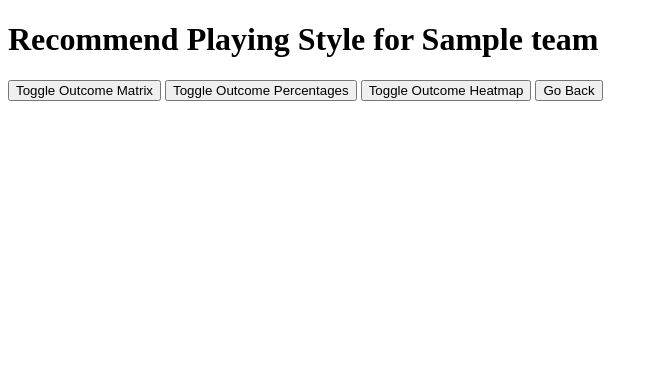
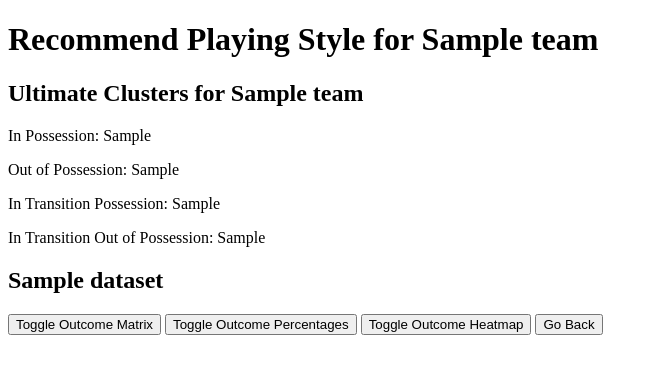
Before and after one commit to egecjdemir/how_football_teams_play, a Python web app: template flask/templates/recommend_playing_style.html in a window 1280 px wide. Shown: the top 374 px of the page, without its empty margins (0-658 px from the left). Run offline with Jinja, Linux system fonts and the light colour scheme; the template is opened without the code that fills it: most values are stand-ins (such as "Sample title", 1, 10 or a date in 2020).

Commit message:
Add files via upload

```diff
--- a/flask/templates/recommend_playing_style.html
+++ b/flask/templates/recommend_playing_style.html
@@ -12,46 +12,37 @@
             }
         }
 
-        function disableButton(buttonId) {
-            var button = document.getElementById(buttonId);
-            button.disabled = true;
-        }
-
-        function toggleOutcomeMatrix() {
-            var img = document.getElementById('outcomeMatrix');
+        function toggleDatasetImage(dataset, plotType) {
+            var imgId = `${dataset}_${plotType}`;
+            var img = document.getElementById(imgId);
             if (!img.src || img.src.endsWith('#')) {
-                img.src = "/static/images/outcome_matrix.png?" + new Date().getTime(); // Force refresh
+                img.src = `/static/images/${dataset}_${plotType}.png?` + new Date().getTime(); // Force refresh
             }
-            toggleImage('outcomeMatrix');
-        }
-
-        function toggleOutcomePercentages() {
-            var img = document.getElementById('outcomePercentages');
-            if (!img.src || img.src.endsWith('#')) {
-                img.src = "/static/images/outcome_percentages.png?" + new Date().getTime(); // Force refresh
-            }
-            toggleImage('outcomePercentages');
-        }
-
-        function toggleOutcomeHeatmap() {
-            var img = document.getElementById('outcomeHeatmap');
-            if (!img.src || img.src.endsWith('#')) {
-                img.src = "/static/images/outcome_heatmap.png?" + new Date().getTime(); // Force refresh
-            }
-            toggleImage('outcomeHeatmap');
+            toggleImage(imgId);
         }
     </script>
 </head>
 <body>
     <h1>Recommend Playing Style for {{ team if team else league }}</h1>
-    <button id="toggleOutcomeMatrixBtn" onclick="toggleOutcomeMatrix()">Toggle Outcome Matrix</button>
-    <img id="outcomeMatrix" src="#" alt="Outcome Matrix" style="display:none;">
 
-    <button id="toggleOutcomePercentagesBtn" onclick="toggleOutcomePercentages()">Toggle Outcome Percentages</button>
-    <img id="outcomePercentages" src="#" alt="Outcome Percentages" style="display:none;">
+    <h2>Ultimate Clusters for {{ team }}</h2>
+    <p>In Possession: {{ in_poss_cluster }}</p>
+    <p>Out of Possession: {{ out_of_poss_cluster }}</p>
+    <p>In Transition Possession: {{ trans_in_poss_cluster }}</p>
+    <p>In Transition Out of Possession: {{ trans_out_of_poss_cluster }}</p>
 
-    <button id="toggleOutcomeHeatmapBtn" onclick="toggleOutcomeHeatmap()">Toggle Outcome Heatmap</button>
-    <img id="outcomeHeatmap" src="#" alt="Outcome Heatmap" style="display:none;">
+    {% for dataset in datasets %}
+        <h2>{{ dataset.replace('_', ' ').capitalize() }}</h2>
+
+        <button onclick="toggleDatasetImage('{{ dataset }}', 'outcome_matrix')">Toggle Outcome Matrix</button>
+        <img id="{{ dataset }}_outcome_matrix" src="#" alt="Outcome Matrix" style="display:none;">
+
+        <button onclick="toggleDatasetImage('{{ dataset }}', 'outcome_percentages')">Toggle Outcome Percentages</button>
+        <img id="{{ dataset }}_outcome_percentages" src="#" alt="Outcome Percentages" style="display:none;">
+
+        <button onclick="toggleDatasetImage('{{ dataset }}', 'outcome_heatmap')">Toggle Outcome Heatmap</button>
+        <img id="{{ dataset }}_outcome_heatmap" src="#" alt="Outcome Heatmap" style="display:none;">
+    {% endfor %}
 
     <button onclick="window.location='{{ url_for('select') }}';">Go Back</button>
 </body>
```
